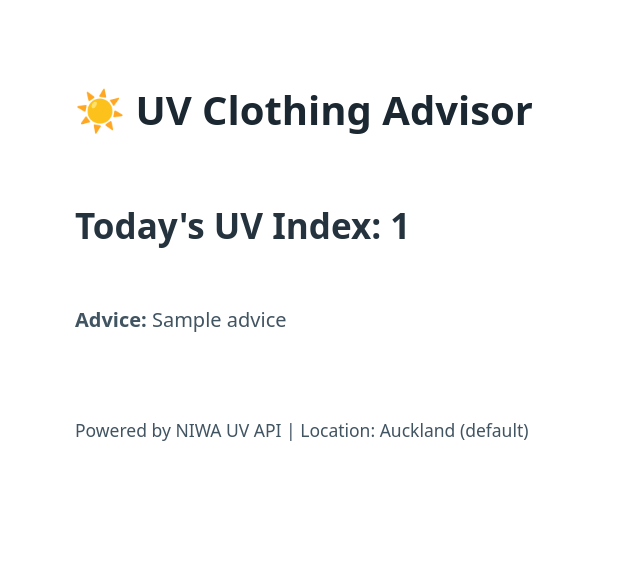
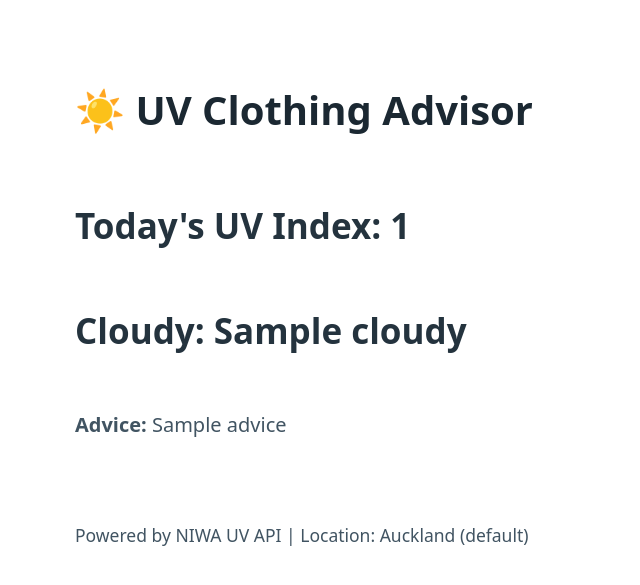
Before and after one commit to joshuaPhong/uv-clothing-advisor, a Flask app: template templates/index.html in a window 1280 px wide. Shown: the top 585 px of the page, without its empty margins (0-640 px from the left). Run offline with Flask 3, Linux system fonts and the light colour scheme; the template is opened without the code that fills it: most values are stand-ins (such as "Sample title", 1, 10 or a date in 2020).

Commit message:
h2 cloudy:

```diff
--- a/templates/index.html
+++ b/templates/index.html
@@ -14,6 +14,8 @@
   {% if uv_index is not none %}
     <section>
       <h2>Today's UV Index: <strong>{{ uv_index }}</strong></h2>
+      <h2>Cloudy: <strong>{{ cloudy }}</strong></h2>
+
       <p><strong>Advice:</strong> {{ advice }}</p>
     </section>
   {% else %}
```
